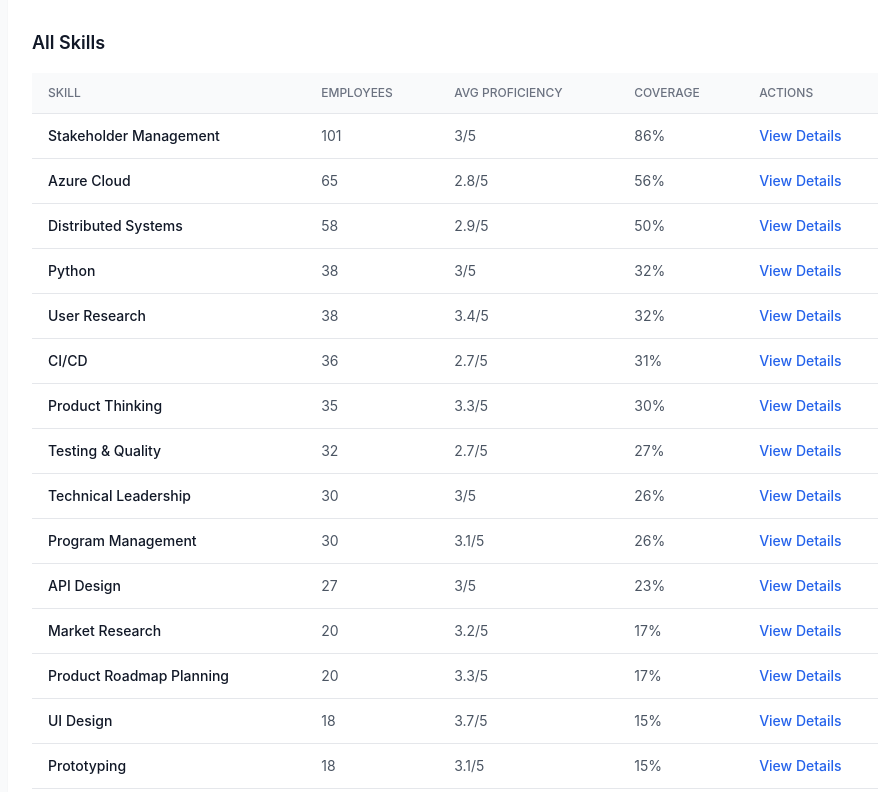
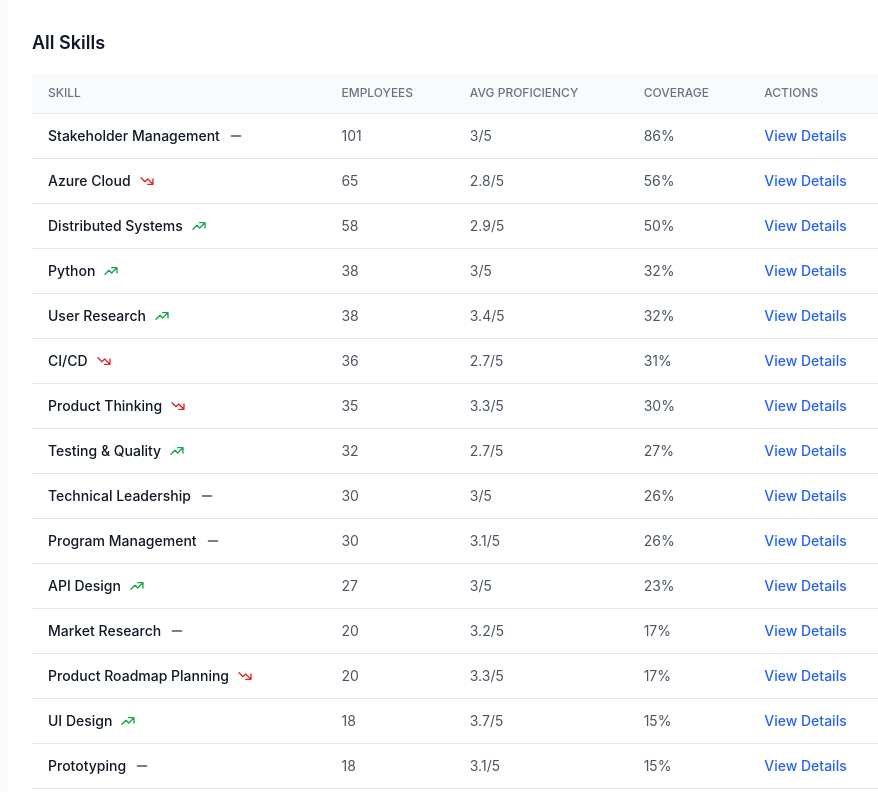
Before and after one commit to AmolSamota/Coversational-AI, a React (Vite) app: page /readiness/skills in a window 1280 px wide. Shown: the part 1088-1880 px from the top of the page, without its empty margins (334-1212 px from the left). Built offline with nearby package versions, Linux system fonts and the light colour scheme.

Commit message:
Add trending indicators to skills in Skill Availability Dashboard - color-coded icons showing demand trends (increasing/decreasing/flat)

```diff
--- a/src/components/skillsReadiness/SkillAvailabilityDashboard.tsx
+++ b/src/components/skillsReadiness/SkillAvailabilityDashboard.tsx
@@ -4,12 +4,62 @@ import { createPortal } from 'react-dom';
 import type { EmployeeProfile } from '../../data/workforceReadinessSchema';
 import { getEmployeeTasks } from '../../data/taskData';
 
+// Trend Indicator Component
+const TrendIndicator: React.FC<{ trend: 'increasing' | 'decreasing' | 'flat' }> = ({ trend }) => {
+  const trendConfig = {
+    increasing: {
+      icon: (
+        <svg className="w-4 h-4" fill="none" viewBox="0 0 24 24" stroke="currentColor">
+          <path strokeLinecap="round" strokeLinejoin="round" strokeWidth={2} d="M13 7h8m0 0v8m0-8l-8 8-4-4-6 6" />
+        </svg>
+      ),
+      color: 'text-green-600',
+      title: 'Demand Increasing'
+    },
+    decreasing: {
+      icon: (
+        <svg className="w-4 h-4" fill="none" viewBox="0 0 24 24" stroke="currentColor">
+          <path strokeLinecap="round" strokeLinejoin="round" strokeWidth={2} d="M13 17h8m0 0V9m0 8l-8-8-4 4-6-6" />
+        </svg>
+      ),
+      color: 'text-red-600',
+      title: 'Demand Decreasing'
+    },
+    flat: {
+      icon: (
+        <svg className="w-4 h-4" fill="none" viewBox="0 0 24 24" stroke="currentColor">
+          <path strokeLinecap="round" strokeLinejoin="round" strokeWidth={2} d="M5 12h14" />
+        </svg>
+      ),
+      color: 'text-gray-600',
+      title: 'Demand Stable'
+    }
+  };
+
+  const config = trendConfig[trend];
+
+  return (
+    <span className={`inline-flex items-center ${config.color}`} title={config.title}>
+      {config.icon}
+    </span>
+  );
+};
+
 // Custom tooltip components
 const CustomBarTooltip = ({ active, payload, label }: any) => {
   if (active && payload && payload.length) {
+    // Find the skill data to get trend
+    const skillData = payload[0]?.payload;
+    const demandTrend = skillData?.demandTrend;
+
     return (
       <div className="bg-white p-3 border border-gray-200 rounded-lg shadow-lg">
-        <p className="font-semibold text-gray-900 mb-2">{label}</p>
+        <p className="font-semibold text-gray-900 mb-2 flex items-center space-x-2">
+          <span>{label}</span>
+          {demandTrend && (
+            <TrendIndicator trend={demandTrend} />
+          )}
+        </p>
         {payload.map((entry: any, index: number) => (
           <p key={index} className="text-sm" style={{ color: entry.color }}>
             {entry.name}: <span className="font-medium">{entry.value}{entry.dataKey === 'employeeCount' ? ' employees' : entry.dataKey === 'uniqueSkills' ? ' skills' : ''}</span>
@@ -98,13 +148,16 @@ const SkillAvailabilityDashboard: React.FC<SkillAvailabilityDashboardProps> = ({
 
     return Array.from(skillMap.entries())
       .map(([skillId, data]) => {
-        const skillName = data.employees[0]?.skills.find(s => s.skillId === skillId)?.skillName || skillId;
+        const skill = data.employees[0]?.skills.find(s => s.skillId === skillId);
+        const skillName = skill?.skillName || skillId;
+        const demandTrend = skill?.demandTrend || 'flat';
         return {
           skillId,
           skillName,
           employeeCount: data.count,
           averageProficiency: Math.round((data.totalProficiency / data.count) * 10) / 10,
           employees: data.employees,
+          demandTrend,
         };
       })
       .sort((a, b) => b.employeeCount - a.employeeCount);
@@ -277,7 +330,14 @@ const SkillAvailabilityDashboard: React.FC<SkillAvailabilityDashboardProps> = ({
                   .sort((a, b) => b.proficiency - a.proficiency)
                   .map((skill, idx) => (
                     <tr key={idx} className="hover:bg-gray-50">
-                      <td className="px-4 py-3 text-sm font-medium text-gray-900">{skill.skillName}</td>
+                      <td className="px-4 py-3 text-sm font-medium text-gray-900">
+                        <div className="flex items-center space-x-2">
+                          <span>{skill.skillName}</span>
+                          {skill.demandTrend && (
+                            <TrendIndicator trend={skill.demandTrend} />
+                          )}
+                        </div>
+                      </td>
                       <td className="px-4 py-3 text-sm">
                         <span className={`px-2 py-1 rounded text-xs font-medium ${
                           skill.proficiency >= 4 ? 'bg-green-100 text-green-800' :
@@ -463,10 +523,16 @@ const SkillAvailabilityDashboard: React.FC<SkillAvailabilityDashboardProps> = ({
       };
     }).sort((a, b) => b.proficiency - a.proficiency);
 
+    const skillData = skill.employees[0]?.skills.find(s => s.skillId === skill.skillId);
+    const demandTrend = skillData?.demandTrend || 'flat';
+
     return (
       <div className="bg-white rounded-lg shadow-sm p-6">
         <h2 className="text-2xl font-bold text-gray-900 mb-6">
-          Skill Details: {skill.skillName}
+          <div className="flex items-center space-x-2">
+            <span>Skill Details: {skill.skillName}</span>
+            <TrendIndicator trend={demandTrend} />
+          </div>
         </h2>
 
         <div className="grid grid-cols-1 md:grid-cols-3 gap-4 mb-6">
@@ -810,7 +876,14 @@ const SkillAvailabilityDashboard: React.FC<SkillAvailabilityDashboardProps> = ({
             <tbody className="bg-white divide-y divide-gray-200">
               {skillStats.map((skill) => (
                 <tr key={skill.skillId} className="hover:bg-gray-50">
-                  <td className="px-4 py-3 text-sm font-medium text-gray-900">{skill.skillName}</td>
+                  <td className="px-4 py-3 text-sm font-medium text-gray-900">
+                    <div className="flex items-center space-x-2">
+                      <span>{skill.skillName}</span>
+                      {skill.demandTrend && (
+                        <TrendIndicator trend={skill.demandTrend} />
+                      )}
+                    </div>
+                  </td>
                   <td className="px-4 py-3 text-sm text-gray-600">{skill.employeeCount}</td>
                   <td className="px-4 py-3 text-sm text-gray-600">{skill.averageProficiency}/5</td>
                   <td className="px-4 py-3 text-sm text-gray-600">
--- a/src/data/workforceReadinessData.ts
+++ b/src/data/workforceReadinessData.ts
@@ -761,12 +761,19 @@ function parseCSV(csv: string): EmployeeProfile[] {
       const skillId = row[`skill_${j}_id`];
       const skillName = row[`skill_${j}_name`];
       if (skillId && skillName) {
+        // Generate demand trend for skill (deterministic based on skill name)
+        const trendSeed = skillName.split('').reduce((acc, char) => acc + char.charCodeAt(0), 0);
+        const trendValue = trendSeed % 3;
+        const demandTrend: 'increasing' | 'decreasing' | 'flat' =
+          trendValue === 0 ? 'increasing' : trendValue === 1 ? 'decreasing' : 'flat';
+
         skills.push({
           skillId,
           skillName,
           proficiency: parseInt(row[`skill_${j}_proficiency_1to5`], 10),
           source: row[`skill_${j}_source`] as Skill['source'],
           lastValidatedDate: row[`skill_${j}_last_validated_date`],
+          demandTrend,
         });
       }
     }
--- a/src/data/workforceReadinessSchema.ts
+++ b/src/data/workforceReadinessSchema.ts
@@ -44,6 +44,7 @@ export interface Skill {
   proficiency: number; // 1-5
   source: 'Assessment' | 'Project Evidence' | 'Resume' | 'Inferred';
   lastValidatedDate: string;
+  demandTrend?: 'increasing' | 'decreasing' | 'flat'; // Demand trend for the skill
 }
 
 // Employee Skills (many-to-many relationship)
```
